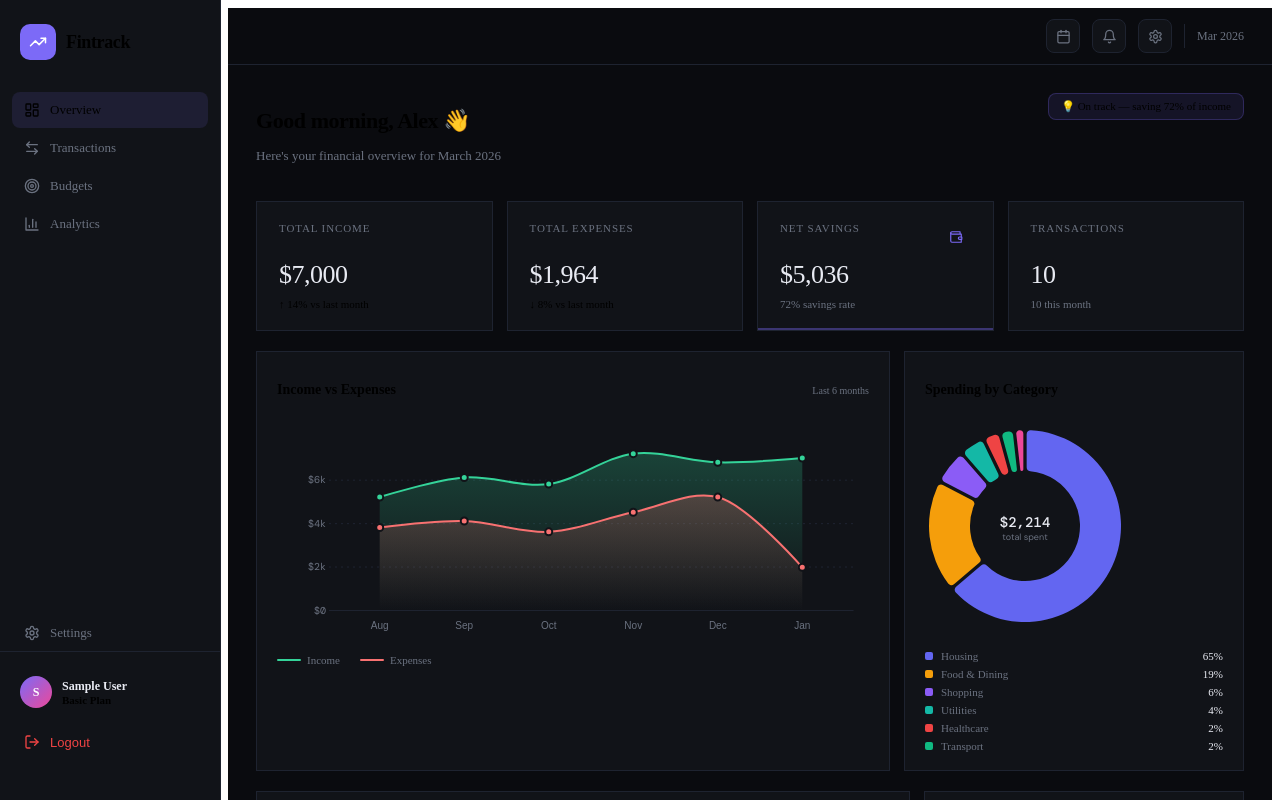
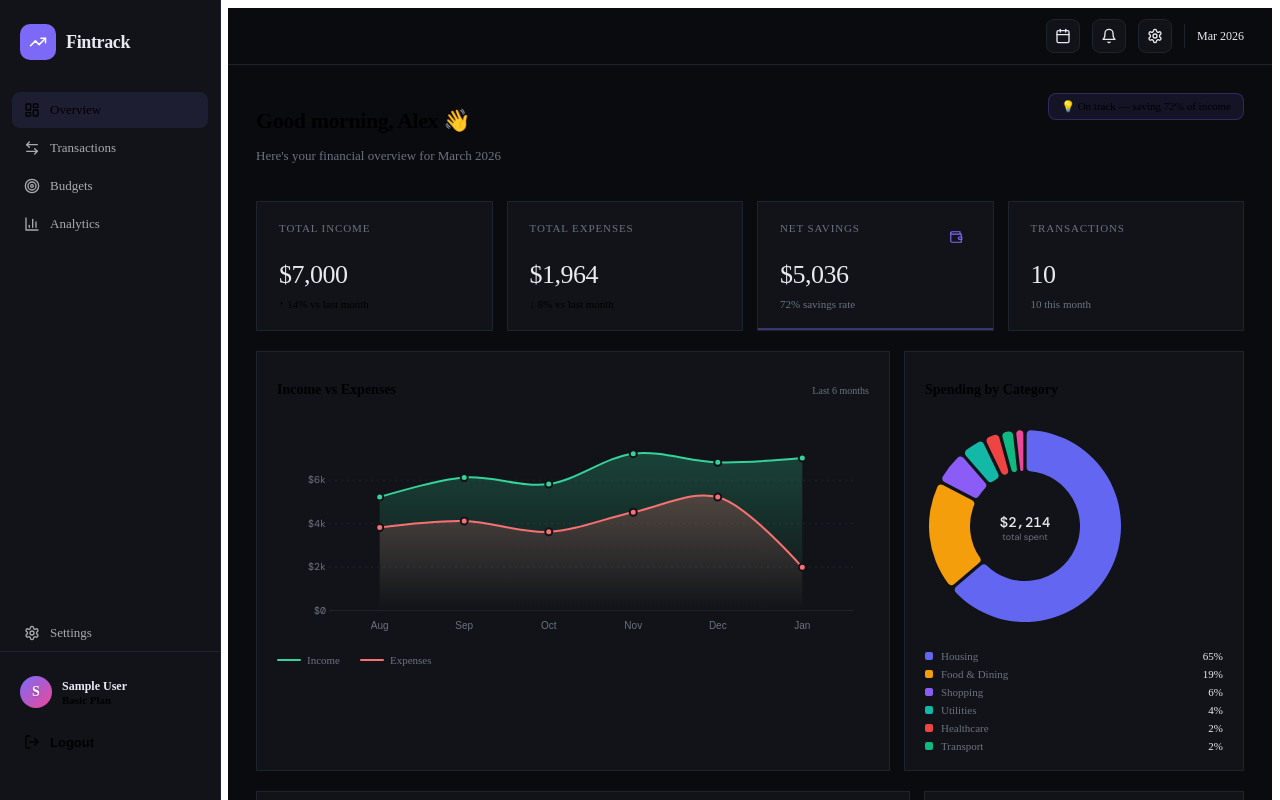
Before and after one commit to sandy1997-dev/fintech-dashboard, a React (Vite) app in the folder client/: page /dashboard in a window 1280 px wide. Shown: the top 800 px of the page. Built offline with nearby package versions, Linux system fonts and the light colour scheme; sample sign-in values are in the browser's storage; a web font is replaced by a local one.

Commit message:
Complete Fintrack app theme nav issue

```diff
--- a/client/src/components/Layout.jsx
+++ b/client/src/components/Layout.jsx
@@ -35,9 +35,9 @@ export default function Layout({ user, isPro, onLogout }) {
             width: 36, height: 36, background: 'var(--accent)', borderRadius: 10,
             display: 'flex', alignItems: 'center', justifyContent: 'center',
           }}>
-            <TrendingUp size={18} color="#fff" />
+            <TrendingUp size={18} color="#ffffff" />
           </div>
-          <span style={{ fontFamily: 'var(--font-display)', fontSize: 18, fontWeight: 700, letterSpacing: '-0.02em' }}>
+          <span style={{ fontFamily: 'var(--font-display)', fontSize: 18, fontWeight: 700, letterSpacing: '-0.02em', color: 'var(--text)' }}>
             Fintrack
           </span>
         </div>
@@ -48,9 +48,10 @@ export default function Layout({ user, isPro, onLogout }) {
             <NavLink key={to} to={to} style={({ isActive }) => ({
               display: 'flex', alignItems: 'center', gap: 10,
               padding: '10px 12px', borderRadius: 8, textDecoration: 'none',
-              color: isActive ? 'var(--accent2)' : 'var(--muted)',
+              color: isActive ? 'var(--accent2)' : 'var(--text)', /* Changed to var(--text) for better visibility */
               background: isActive ? 'rgba(124,106,247,0.12)' : 'transparent',
               fontSize: 13, fontWeight: 500, transition: 'all 0.15s',
+              opacity: isActive ? 1 : 0.7
             })}>
               <Icon size={16} />
               {label}
@@ -61,9 +62,10 @@ export default function Layout({ user, isPro, onLogout }) {
           <NavLink to="/settings" style={({ isActive }) => ({
               display: 'flex', alignItems: 'center', gap: 10,
               padding: '10px 12px', borderRadius: 8, textDecoration: 'none',
-              color: isActive ? 'var(--accent2)' : 'var(--muted)',
+              color: isActive ? 'var(--accent2)' : 'var(--text)',
               background: isActive ? 'rgba(124,106,247,0.12)' : 'transparent',
-              fontSize: 13, fontWeight: 500, marginTop: 'auto'
+              fontSize: 13, fontWeight: 500, marginTop: 'auto',
+              opacity: isActive ? 1 : 0.7
             })}>
               <Settings size={16} />
               Settings
@@ -78,15 +80,16 @@ export default function Layout({ user, isPro, onLogout }) {
               display: 'flex', alignItems: 'center', gap: 10, padding: '8px',
               cursor: 'pointer', borderRadius: 8, transition: 'background 0.2s'
             }}
-            onMouseEnter={(e) => e.currentTarget.style.background = 'rgba(0,0,0,0.03)'}
+            onMouseEnter={(e) => e.currentTarget.style.background = 'rgba(124,106,247,0.05)'}
             onMouseLeave={(e) => e.currentTarget.style.background = 'transparent'}
           >
             <div style={{
               width: 32, height: 32, borderRadius: '50%',
               background: 'linear-gradient(135deg, var(--accent), #ec4899)',
               display: 'flex', alignItems: 'center', justifyContent: 'center',
-              fontSize: 12, fontWeight: 700,
-              color: '#ffffff', /* Hardcoded to white so it never vanishes */
+              fontSize: 14, fontWeight: 800,
+              color: '#ffffff', /* Forces pure white so the letter NEVER vanishes */
+              textShadow: '0 1px 2px rgba(0,0,0,0.2)',
               flexShrink: 0,
             }}>
               {user?.name ? user.name.charAt(0).toUpperCase() : 'U'}
@@ -107,8 +110,8 @@ export default function Layout({ user, isPro, onLogout }) {
             style={{
               width: '100%', display: 'flex', alignItems: 'center', gap: 10,
               padding: '10px 12px', borderRadius: 8, border: 'none',
-              background: 'transparent', color: '#ef4444', fontSize: 13,
-              fontWeight: 500, cursor: 'pointer', marginTop: 8
+              background: 'transparent', color: 'var(--red)', fontSize: 13,
+              fontWeight: 600, cursor: 'pointer', marginTop: 8
             }}
           >
             <LogOut size={16} />
@@ -127,35 +130,47 @@ export default function Layout({ user, isPro, onLogout }) {
           background: 'var(--bg)', zIndex: 50,
         }}>
 
-          <button style={{
-            width: 34, height: 34, borderRadius: 8, background: 'var(--surface)',
-            display: 'flex', alignItems: 'center', justifyContent: 'center',
-            color: 'var(--muted)', border: '1px solid var(--border)', cursor: 'pointer'
-          }}>
-            <Calendar size={15} />
+          {/* Calendar Button - Now Functional */}
+          <button
+            onClick={() => alert("Calendar schedule opening soon...")}
+            style={{
+              width: 34, height: 34, borderRadius: 8, background: 'var(--surface)',
+              display: 'flex', alignItems: 'center', justifyContent: 'center',
+              color: 'var(--text)', /* Changed from muted to text */
+              border: '1px solid var(--border)', cursor: 'pointer'
+            }}
+          >
+            <Calendar size={16} />
           </button>
 
-          <button style={{
-            width: 34, height: 34, borderRadius: 8, background: 'var(--surface)',
-            display: 'flex', alignItems: 'center', justifyContent: 'center',
-            color: 'var(--muted)', border: '1px solid var(--border)', cursor: 'pointer'
-          }}>
-            <Bell size={15} />
+          {/* Bell Button - Now Functional */}
+          <button
+            onClick={() => alert("You have 0 new notifications.")}
+            style={{
+              width: 34, height: 34, borderRadius: 8, background: 'var(--surface)',
+              display: 'flex', alignItems: 'center', justifyContent: 'center',
+              color: 'var(--text)', /* Changed from muted to text */
+              border: '1px solid var(--border)', cursor: 'pointer'
+            }}
+          >
+            <Bell size={16} />
           </button>
 
+          {/* Settings Button */}
           <button
             onClick={() => navigate('/settings')}
             style={{
               width: 34, height: 34, borderRadius: 8, background: 'var(--surface)',
               display: 'flex', alignItems: 'center', justifyContent: 'center',
-              color: 'var(--muted)', border: '1px solid var(--border)', cursor: 'pointer'
+              color: 'var(--text)', /* Changed from muted to text */
+              border: '1px solid var(--border)', cursor: 'pointer'
             }}
           >
-            <Settings size={15} />
+            <Settings size={16} />
           </button>
 
           <div style={{ height: 24, width: 1, background: 'var(--border)' }} />
-          <span style={{ fontSize: 12, color: 'var(--muted)', fontFamily: 'var(--font-mono)' }}>
+          <span style={{ fontSize: 12, color: 'var(--text)', fontWeight: 500, fontFamily: 'var(--font-mono)' }}>
             {new Date().toLocaleDateString('en-US', { month: 'short', year: 'numeric' })}
           </span>
         </header>
```
